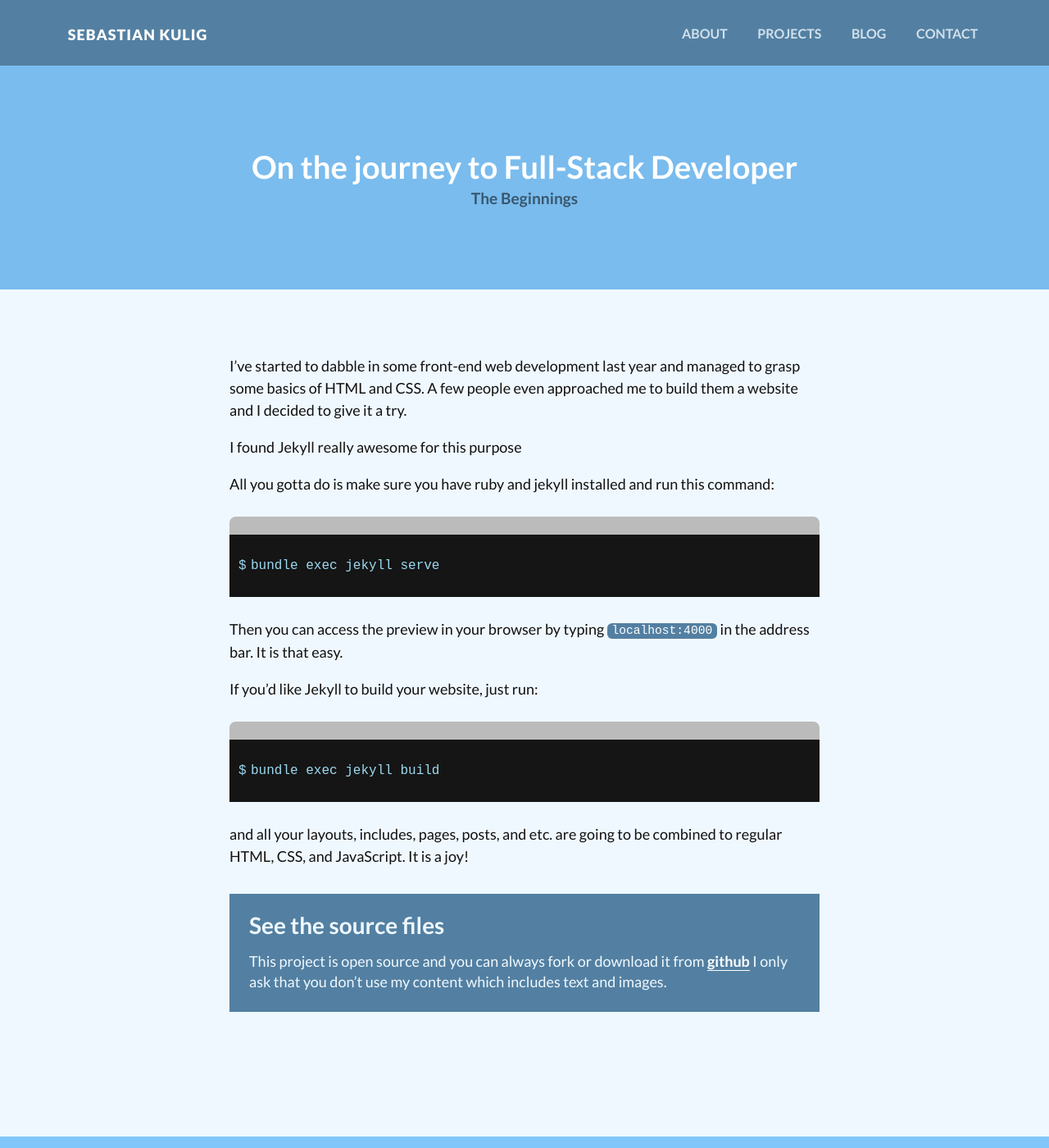
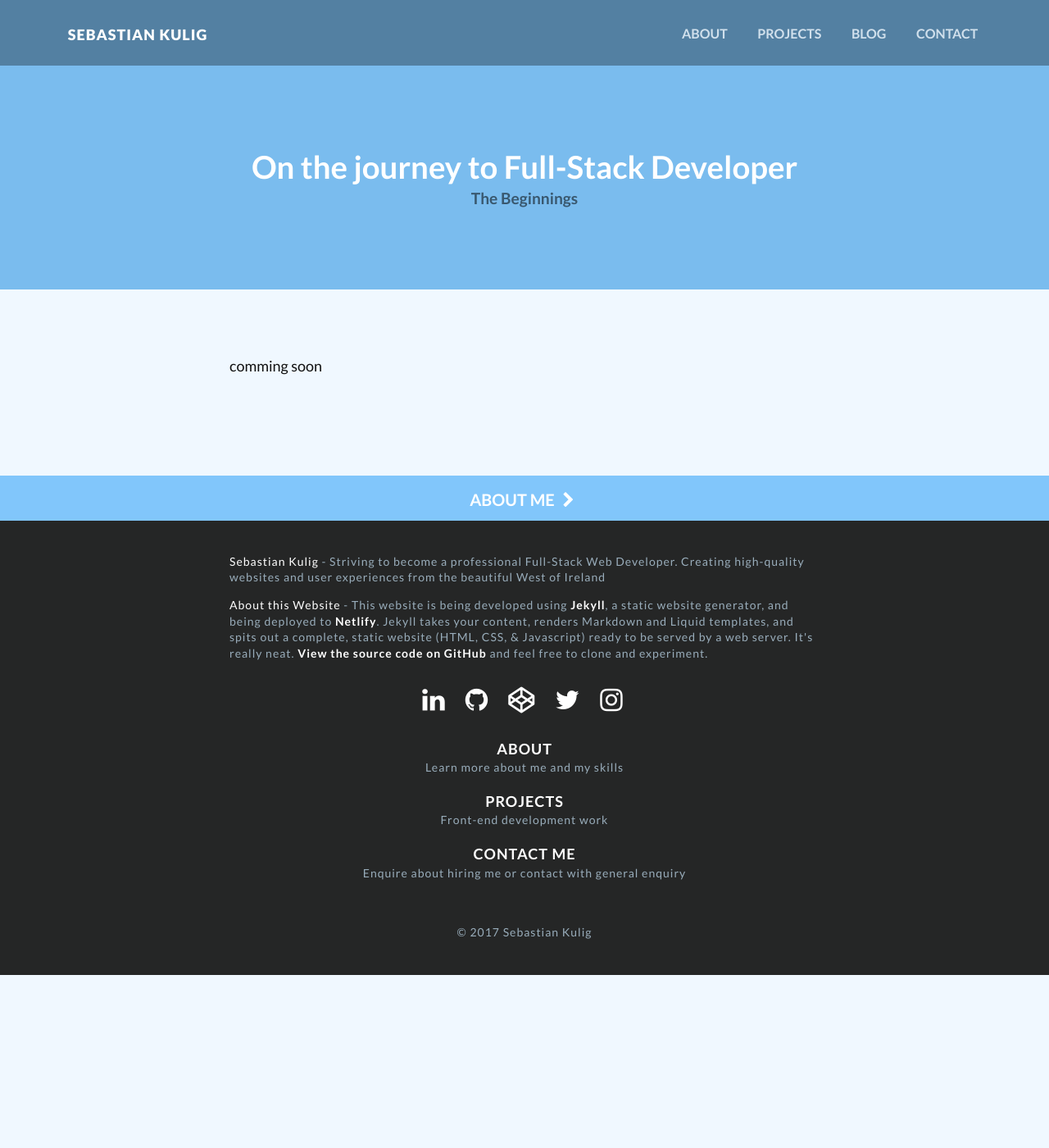
Before and after one commit to sebam2k4/sebastiankulig-Jekyll, a Jekyll site: the page built from source/blog/_posts/2017-09-08-first-post.md, in a window 1280 px wide and 1400 px high. Shown: the whole window at 82% size. Built offline with Jekyll 4.4.1, drawn with Linux system fonts in a browser that asks for light colours; nearby versions of some CDN libraries; comment, search, counter and statistics services are not loaded.

Commit message:
removed blog content

```diff
--- a/source/blog/_posts/2017-09-08-first-post.md
+++ b/source/blog/_posts/2017-09-08-first-post.md
@@ -15,33 +15,4 @@ blog-post:
 {::options parse_block_html="true" /}
 {::options auto_ids="false" /}
 
-I've started to dabble in some front-end web development last year and managed to grasp some basics of HTML and CSS. A few people even approached me to build them a website and I decided to give it a try.
-
-I found Jekyll really awesome for this purpose
-
-All you gotta do is make sure you have ruby and jekyll installed and run this command:
-
-{::options parse_block_html="true" /}
-<div class="terminal">
-bundle exec jekyll serve
-{: .command}
-</div>
-{::options parse_block_html="false" /}
-
-Then you can access the preview in your browser by typing `localhost:4000` in the address bar. It is that easy.
-
-If you'd like Jekyll to build your website, just run:
-
-{::options parse_block_html="true" /}
-<div class="terminal">
-bundle exec jekyll build
-{: .command}
-</div>
-{::options parse_block_html="false" /}
-
-and all your layouts, includes, pages, posts, and etc. are going to be combined to regular HTML, CSS, and JavaScript. It is a joy!
-
-{% include note.html
-heading="See the source files"
-content="This project is open source and you can always fork or download it from [github](https://github.com/sebam2k4/sebastiankulig-Jekyll) I only ask that you don't use my content which includes text and images."
-%}
+comming soon
```
Also changed, not shown: other parts of source/blog/_posts/2017-09-08-first-post.md (+1 -1 lines).
